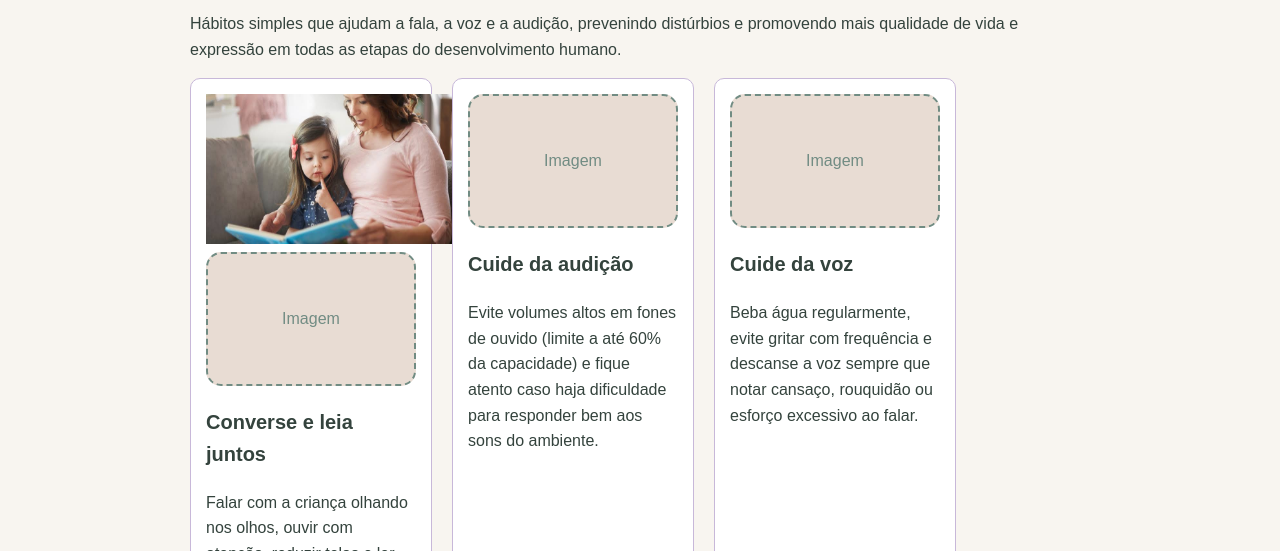
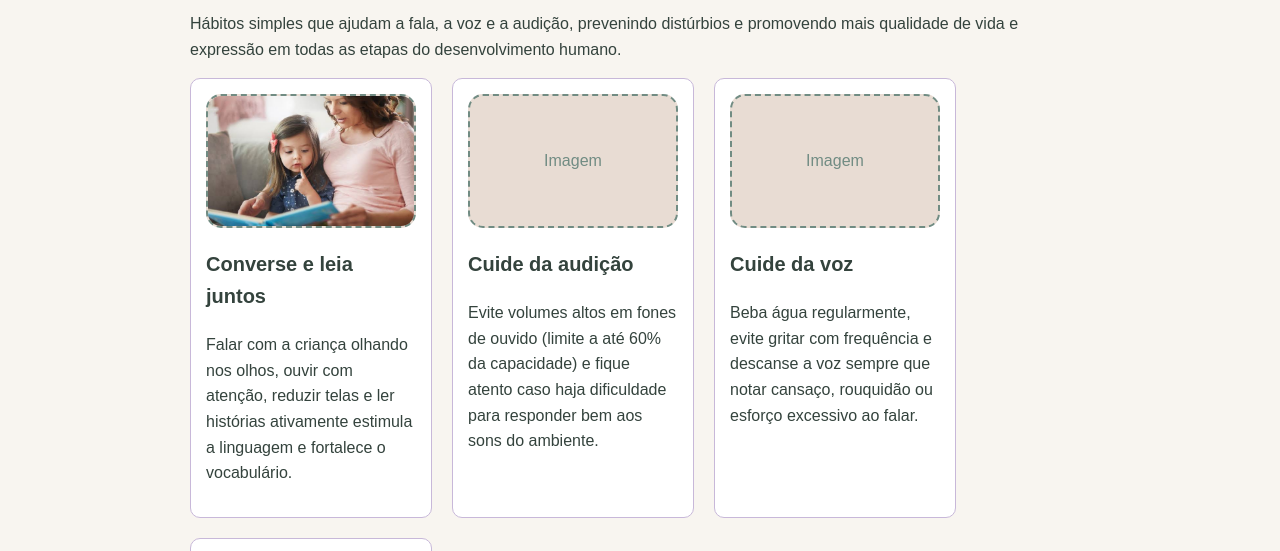
Before and after one commit to danielfdev836/repete_comigo, a plain HTML site: page HTMLS/cuidados.html in a window 1280 px wide. Shown: the part 172-723 px from the top of the page. Drawn offline with Linux system fonts and the light colour scheme.

Commit message:
Testando adição de imagens

```diff
--- a/HTMLS/cuidados.html
+++ b/HTMLS/cuidados.html
@@ -33,8 +33,7 @@
           vida e expressão em todas as etapas do desenvolvimento humano.</p>
         <div class="cards">
           <div class="cartao">
-            <img src="../IMAGENS/images.jpg"  width="250" height="150"  alt="Imagem ilustrativa de uma criança lendo um livro com um adulto">
-            <div class="slot"><span>Imagem</span></div>
+            <div class="slot"><img src="../IMAGENS/images.jpg"  width="250" height="150"  alt="Imagem ilustrativa de uma criança lendo um livro com um adulto"></div>
             <h3>Converse e leia juntos</h3>
             <p>Falar com a criança olhando nos olhos, ouvir com atenção, reduzir telas e ler histórias ativamente
               estimula a linguagem e fortalece o vocabulário.</p>
```
